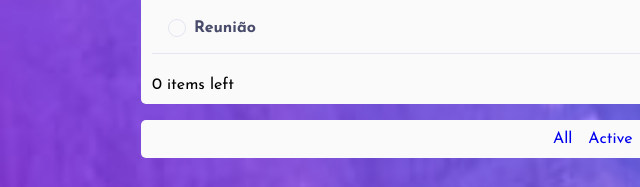
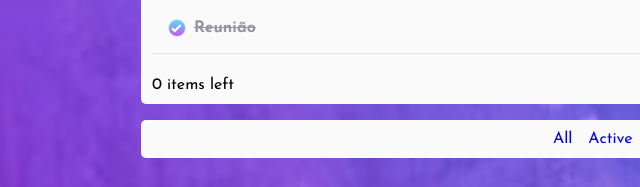
Before and after one commit to JorgeDeAquino/To-do-app, a plain HTML site: page index.html in a window 1280 px wide. Shown: the part 282-469 px from the top of the page, 0-640 px from the left. Drawn offline with Linux system fonts and the light colour scheme.

Commit message:
estilização de item completed

```diff
--- a/assets/css/style.css
+++ b/assets/css/style.css
@@ -5,6 +5,7 @@
     /*Variaveis light mode*/
     --fundoClaro: hsl(233, 11%, 84%);
     --fundoFormulario: hsl(0, 0%, 98%);
+    --cinza: hsl(236, 9%, 61%) ;
     --listaCor: hsl(235, 19%, 35%);
     --bordaCirculo: hsl(236, 33%, 92%);
 
@@ -133,6 +134,7 @@ form input {
     width: 100%;
 }
 
+
 .lista__descricao, .lista__close {
     color: var(--listaCor);
     font-weight: 700;
@@ -149,6 +151,11 @@ form input {
 
     width: 12px;
     height: 12px;
+}
+
+.completa {
+    color: var(--cinza);
+   text-decoration: line-through;
 }
 
 .acoes {
--- a/index.html
+++ b/index.html
@@ -59,8 +59,8 @@
         </li>
 
          <li class="tarefas__lista">
-          <div class="circulo"></div>
-          <h3 class="lista__descricao">Reunião</h3>
+          <div class="circulo circulo__check"></div>
+          <h3 class="lista__descricao completa">Reunião</h3>
           <div class="lista__close"></div>
         </li>
       </ul>
```
